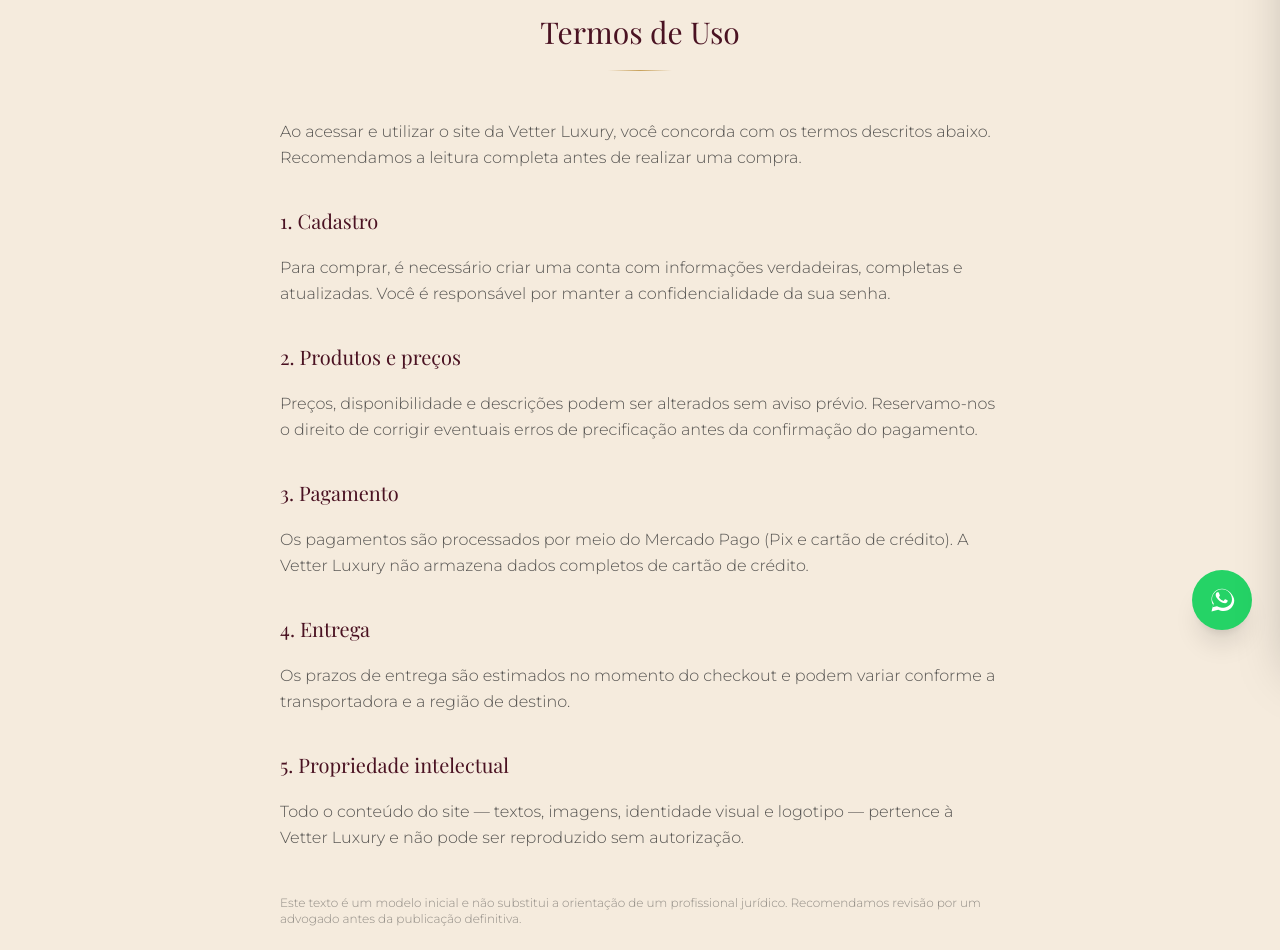
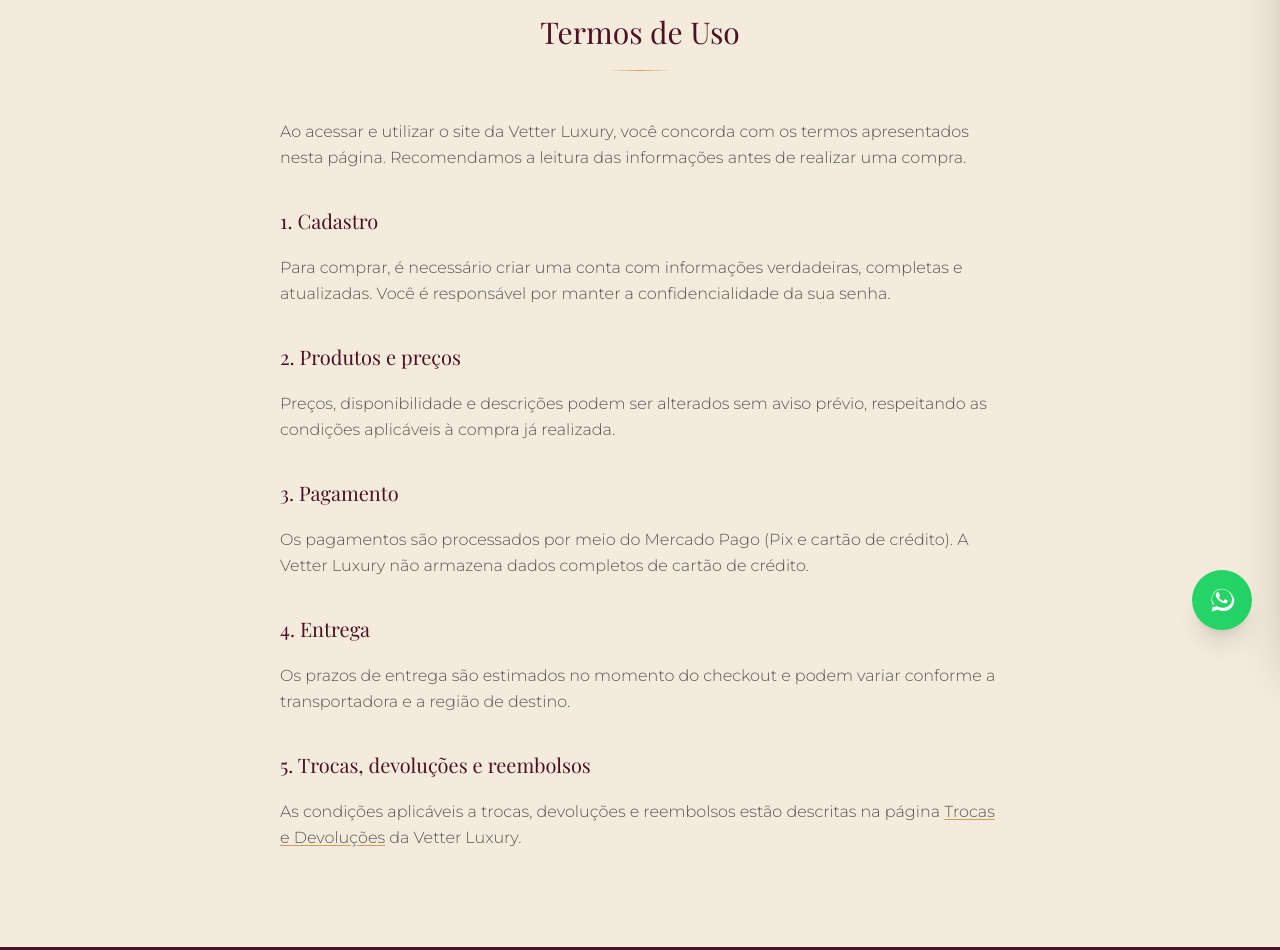
Before and after one commit to vetterluxury/vetterluxury, a Next.js app: page /termos in a window 1280 px wide. Shown: the part 142-1092 px from the top of the page. Built offline with nearby package versions, Linux system fonts and the light colour scheme; no server answers.

Commit message:
Revise terms of use content and structure
Updated terms of use language for clarity and accuracy.

```diff
--- a/src/app/termos/page.tsx
+++ b/src/app/termos/page.tsx
@@ -1,3 +1,4 @@
+import Link from 'next/link';
 import type { Metadata } from 'next';
 
 export const metadata: Metadata = { title: 'Termos de Uso' };
@@ -13,8 +14,8 @@
 
       <div className="prose prose-sm max-w-none text-ink/80 space-y-5 leading-relaxed">
         <p>
-          Ao acessar e utilizar o site da Vetter Luxury, você concorda com os termos descritos abaixo. Recomendamos a
-          leitura completa antes de realizar uma compra.
+          Ao acessar e utilizar o site da Vetter Luxury, você concorda com os termos apresentados nesta página.
+          Recomendamos a leitura das informações antes de realizar uma compra.
         </p>
         <h2 className="font-heading text-xl text-marsala-dark pt-4">1. Cadastro</h2>
         <p>
@@ -23,8 +24,8 @@
         </p>
         <h2 className="font-heading text-xl text-marsala-dark pt-4">2. Produtos e preços</h2>
         <p>
-          Preços, disponibilidade e descrições podem ser alterados sem aviso prévio. Reservamo-nos o direito de
-          corrigir eventuais erros de precificação antes da confirmação do pagamento.
+          Preços, disponibilidade e descrições podem ser alterados sem aviso prévio, respeitando as condições
+          aplicáveis à compra já realizada.
         </p>
         <h2 className="font-heading text-xl text-marsala-dark pt-4">3. Pagamento</h2>
         <p>
@@ -36,14 +37,13 @@
           Os prazos de entrega são estimados no momento do checkout e podem variar conforme a transportadora e a
           região de destino.
         </p>
-        <h2 className="font-heading text-xl text-marsala-dark pt-4">5. Propriedade intelectual</h2>
+        <h2 className="font-heading text-xl text-marsala-dark pt-4">5. Trocas, devoluções e reembolsos</h2>
         <p>
-          Todo o conteúdo do site — textos, imagens, identidade visual e logotipo — pertence à Vetter Luxury e não pode
-          ser reproduzido sem autorização.
-        </p>
-        <p className="text-xs text-ink/50 pt-6">
-          Este texto é um modelo inicial e não substitui a orientação de um profissional jurídico. Recomendamos revisão
-          por um advogado antes da publicação definitiva.
+          As condições aplicáveis a trocas, devoluções e reembolsos estão descritas na página{' '}
+          <Link href="/trocas" className="underline decoration-gold underline-offset-2 hover:text-gold">
+            Trocas e Devoluções
+          </Link>{' '}
+          da Vetter Luxury.
         </p>
       </div>
     </div>
```
